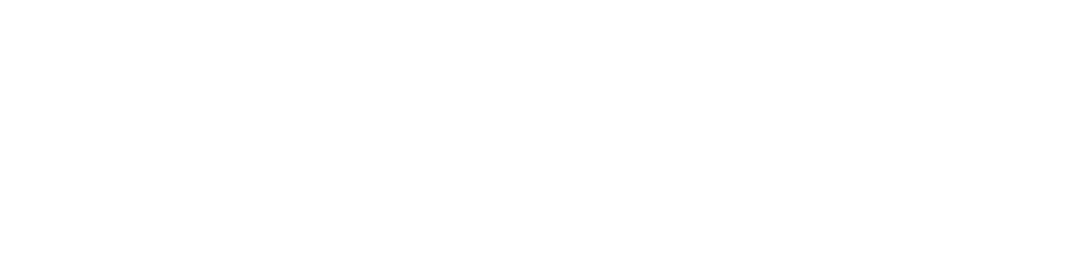
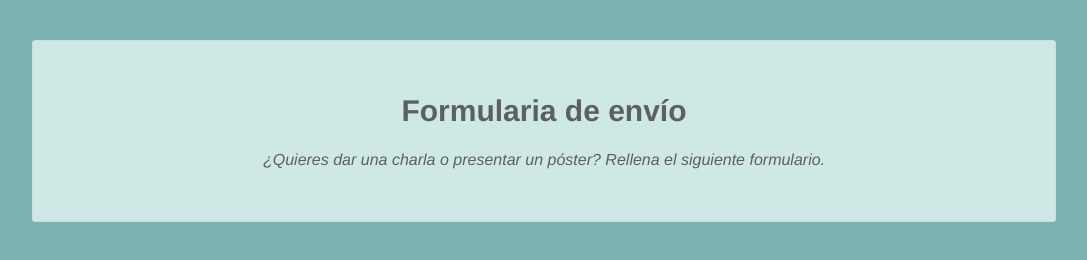
Before and after one commit to ismeraidavid/formulario-conferencia, a plain HTML site: page index.html in a window 1280 px wide. Shown: the whole page, without its empty margins (96-1183 px from the left). Drawn offline with Linux system fonts and the light colour scheme.

Commit message:
Añadido el header
Añadido el header y su estilo básico.

```diff
--- a/index.html
+++ b/index.html
@@ -4,9 +4,15 @@
     <link rel="stylesheet" href="style.css">
     <meta charset="UTF-8">
     <meta name="viewport" content="width=device-width, initial-scale=1.0">
-    <title>Document</title>
+    <title>Formulario de envío</title>
 </head>
 <body>
+    <header class="formulario-header">
+        <h1>Formularia de envío</h1>
+        <p><em>¿Quieres dar una charla o presentar un póster? Rellena el siguiente formulario.</em></p>
+    </header>
+
+
 
 </body>
 </html>
--- a/style.css
+++ b/style.css
@@ -0,0 +1,34 @@
+* {
+    margin: 0;
+    padding: 0;
+    box-sizing: border-box;
+}
+
+body {
+    color: #5D6063;
+    background-color: #7AB2B2;
+    font-family: "Helvetica", "Arial", sans-serif;
+    font-size: 16px;
+    line-height: 1.3;
+
+    display:flex;
+    flex-direction: column;
+    align-items: center;
+}
+
+.formulario-header {
+    text-align: center;
+    background-color: #CDE8E5;
+    border: 1px solid #D6D9DC;
+    border-radius: 3px;
+
+    width: 80%; /* 80% del body */
+    margin: 40px 0;
+    padding: 50px;
+
+}
+
+.formulario-header h1 {
+    font-size: 30px;
+    margin-bottom: 20px;
+}
```
